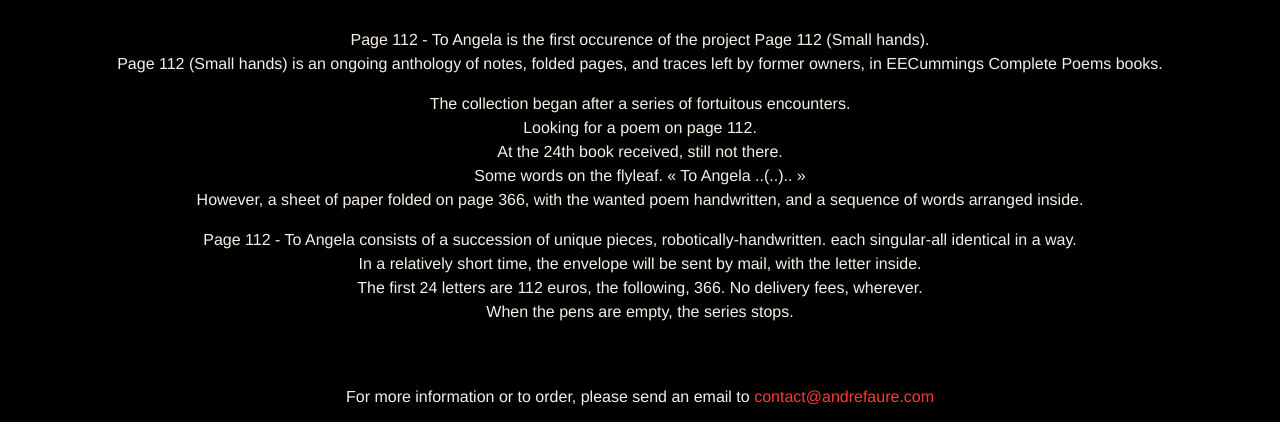
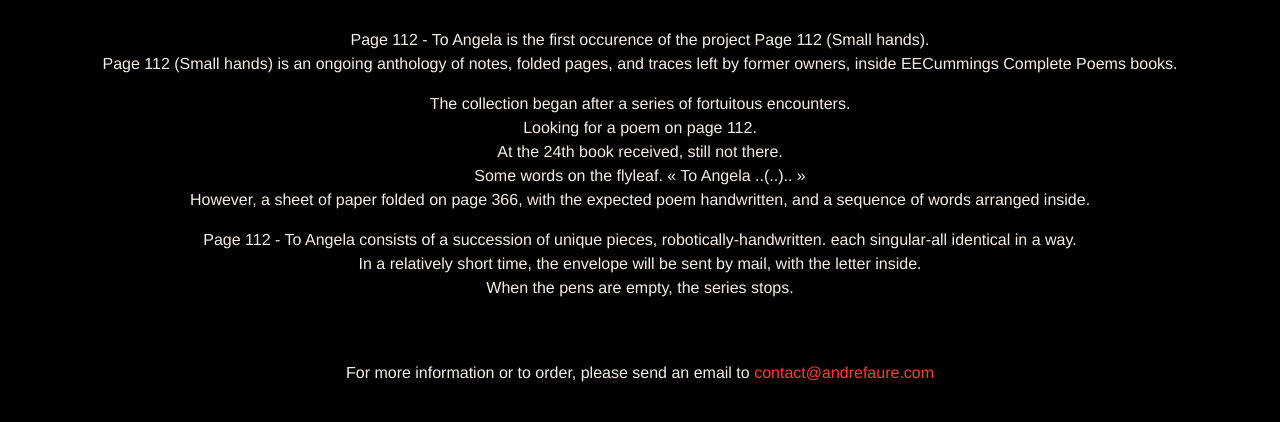
Before and after one commit to Ju4/AndreFaure, a Jekyll site: the page built from _projects/To_Angela.md, in a window 1280 px wide, cut to the strip 719-1141 px from the top of the page. Built offline with Jekyll 4.4.1, drawn with Linux system fonts in a browser that asks for light colours; after the commit the page ends 1117 px from its top, so only the background shows below that.

Commit message:
Update project description

```diff
--- a/_projects/To_Angela.md
+++ b/_projects/To_Angela.md
@@ -15,15 +15,14 @@
 ---
 
 Page 112 - To Angela is the first occurence of the project Page 112 (Small hands).
-Page 112 (Small hands) is an ongoing anthology of notes, folded pages, and traces left by former owners, in EECummings Complete Poems books.
+Page 112 (Small hands) is an ongoing anthology of notes, folded pages, and traces left by former owners, inside EECummings Complete Poems books.
 
 The collection began after a series of fortuitous encounters.
 Looking for a poem on page 112.
 At the 24th book received, still not there.
 Some words on the flyleaf. « To Angela ..(..).. »
-However, a sheet of paper folded on page 366, with the wanted poem handwritten, and a sequence of words arranged inside.
+However, a sheet of paper folded on page 366, with the expected poem handwritten, and a sequence of words arranged inside.
 
 Page 112 - To Angela consists of a succession of unique pieces, robotically-handwritten. each singular-all identical in a way.
 In a relatively short time, the envelope will be sent by mail, with the letter inside.
-The first 24 letters are 112 euros, the following, 366. No delivery fees, wherever.
 When the pens are empty, the series stops.
```
